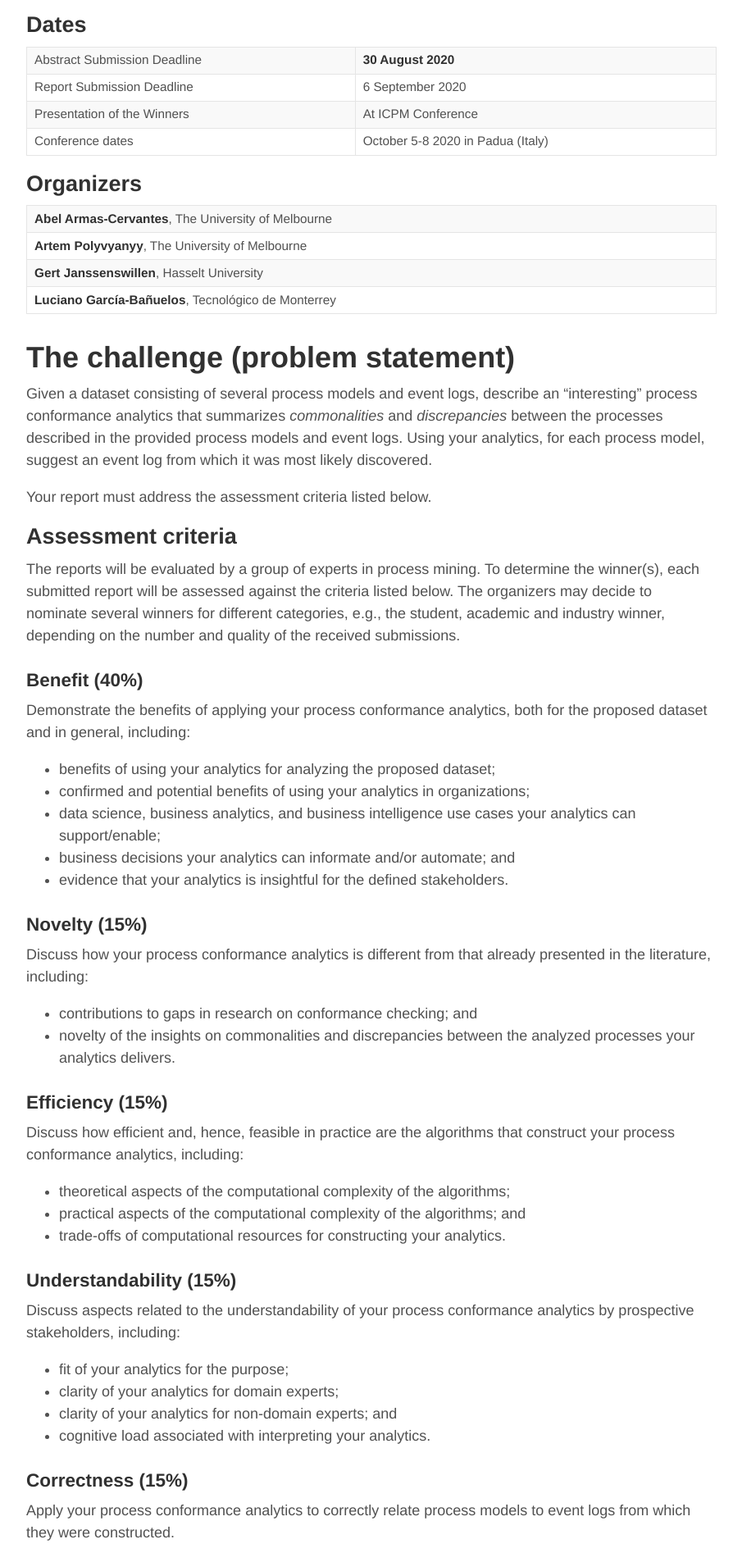
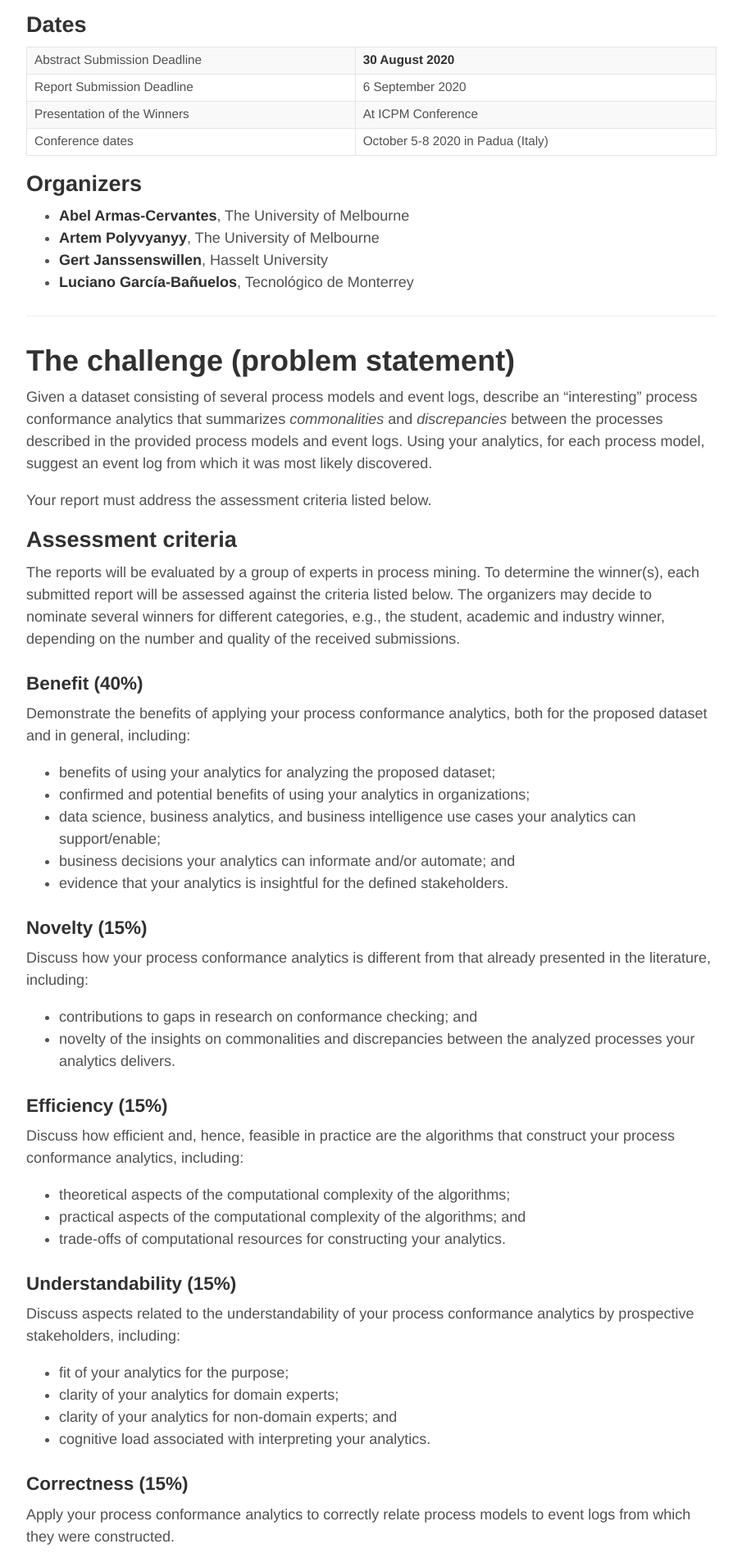
Before and after one commit to ccchallenge/ccchallenge, a Jekyll site: the page built from _posts/2020-04-08-Call-for-contributions.md, in a window 1280 px wide. Shown: the part 467-2372 px from the top of the page at 82% size, without its empty margins (187-1092 px from the left). Built offline with Jekyll 4.4.1, drawn with Linux system fonts in a browser that asks for light colours.

Commit message:
Added some decorations

```diff
--- a/_posts/2020-04-08-Call-for-contributions.md
+++ b/_posts/2020-04-08-Call-for-contributions.md
@@ -15,10 +15,12 @@ The **2nd Conformance Checking Challenge (CCC 2020)** is a co-located event of t
 
 ## Organizers
 
-|**Abel Armas-Cervantes**, The University of Melbourne|
-|**Artem Polyvyanyy**, The University of Melbourne|
-|**Gert Janssenswillen**, Hasselt University|
-|**Luciano García-Bañuelos**, Tecnológico de Monterrey|
+- **Abel Armas-Cervantes**, The University of Melbourne
+- **Artem Polyvyanyy**, The University of Melbourne
+- **Gert Janssenswillen**, Hasselt University
+- **Luciano García-Bañuelos**, Tecnológico de Monterrey
+
+-------------------------------------------------------
 
 # The challenge (problem statement)
 
@@ -68,6 +70,8 @@ Discuss aspects related to the understandability of your process conformance ana
 
 Apply your process conformance analytics to correctly relate process models to event logs from which they were constructed.
 
+---------------------------------------------------------------------------
+
 ## Dataset
 
 The dataset provided with this Challenge includes five event logs and five process models. The five event logs are the filtered, anonymized and manipulated versions of the five event logs in the CoSeLoG project dataset (<https://doi.org/10.4121/uuid:26aba40d-8b2d-435b-b5af-6d4bfbd7a270>). The five process models were discovered from the preprocessed event logs using a state-of-the-art process discovery technique.
```
